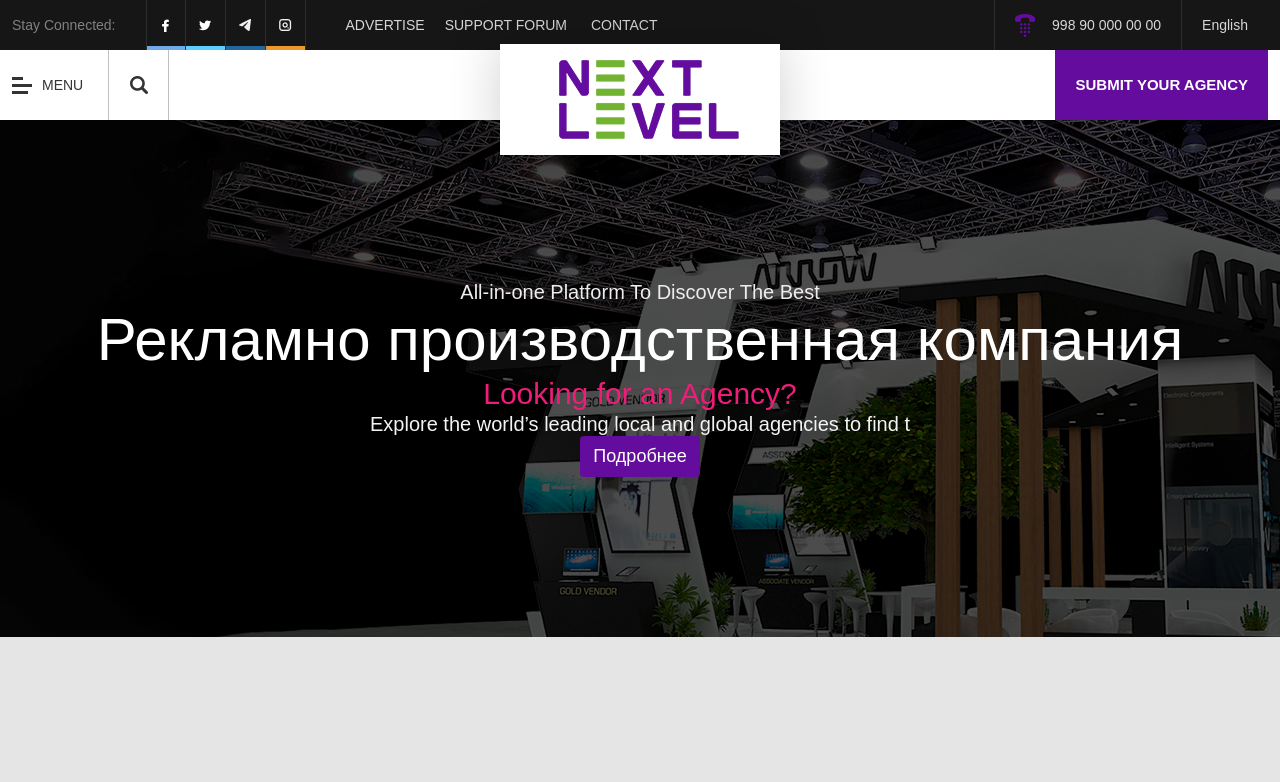
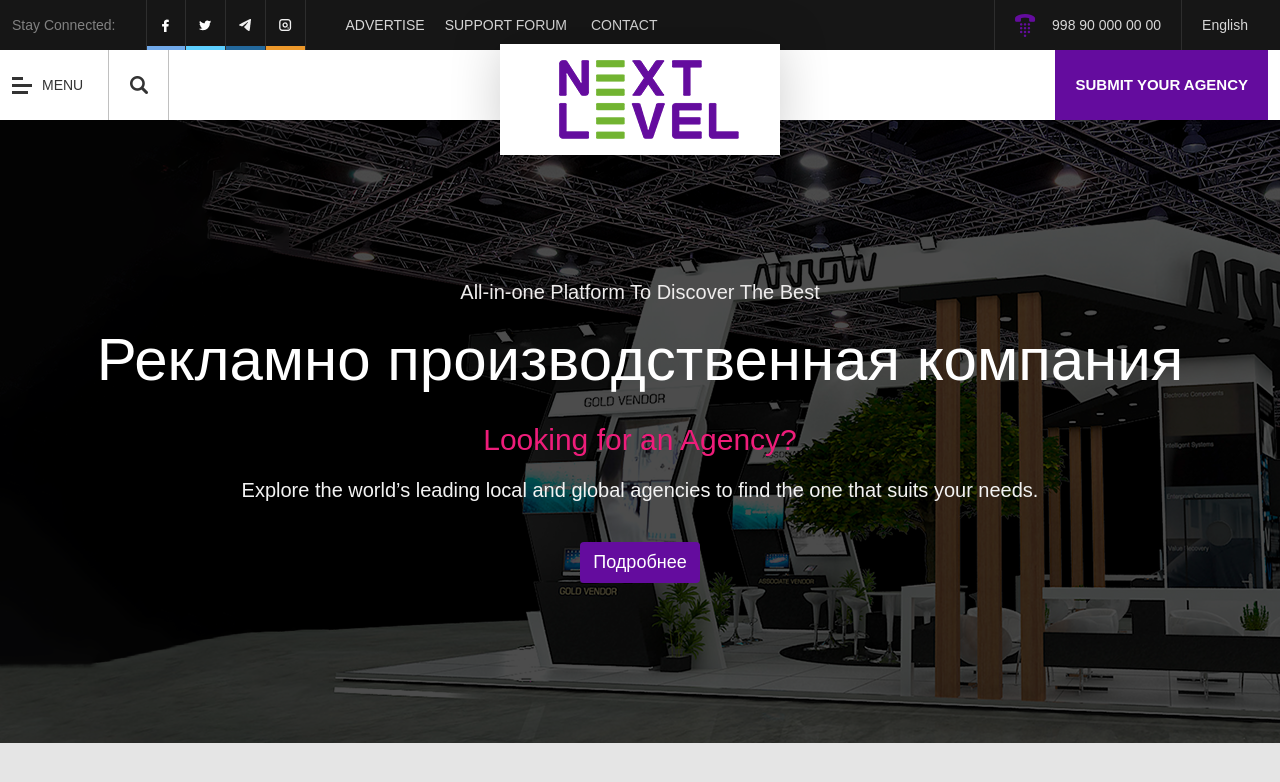
Before and after one commit to 7Davronbek/app-nextlevel-client, a React (Create React App) app: page / in a window 1280 px wide. Shown: the top 782 px of the page. Built offline with nearby package versions, Linux system fonts and the light colour scheme; a web font is replaced by a local one.

Commit message:
nextlevel-app

```diff
--- a/src/components/Header.jsx
+++ b/src/components/Header.jsx
@@ -10,7 +10,7 @@ const Header = () => {
                             <h6>All-in-one Platform To Discover The Best</h6>
                             <h1>Рекламно производственная компания </h1>
                             <h2>Looking for an Agency?</h2>
-                            <h3>Explore the world’s leading local and global agencies to find t</h3>
+                            <h3>Explore the world’s leading local and global agencies to find the one that suits your needs.</h3>
                             <button className="btn">Подробнее</button>
 
                     </div>
--- a/src/styles/main.scss
+++ b/src/styles/main.scss
@@ -232,20 +232,24 @@ html {
                 color: #eeecec;
                 font-size: 20px;
                 margin-top: 160px;
+                margin-bottom: 20px;
             }
 
             h1 {
                 font-size: 60px;
+                margin-bottom: 26px;
                 color: #fff;
             }
 
             h2 {
                 font-size: 30px;
                 color: $pink;
+                margin-bottom: 20px;
             }
 
             h3 {
                 color: #f3f3f3;
+                margin-bottom: 40px;
                 font-size: 20px;
             }
 
```
